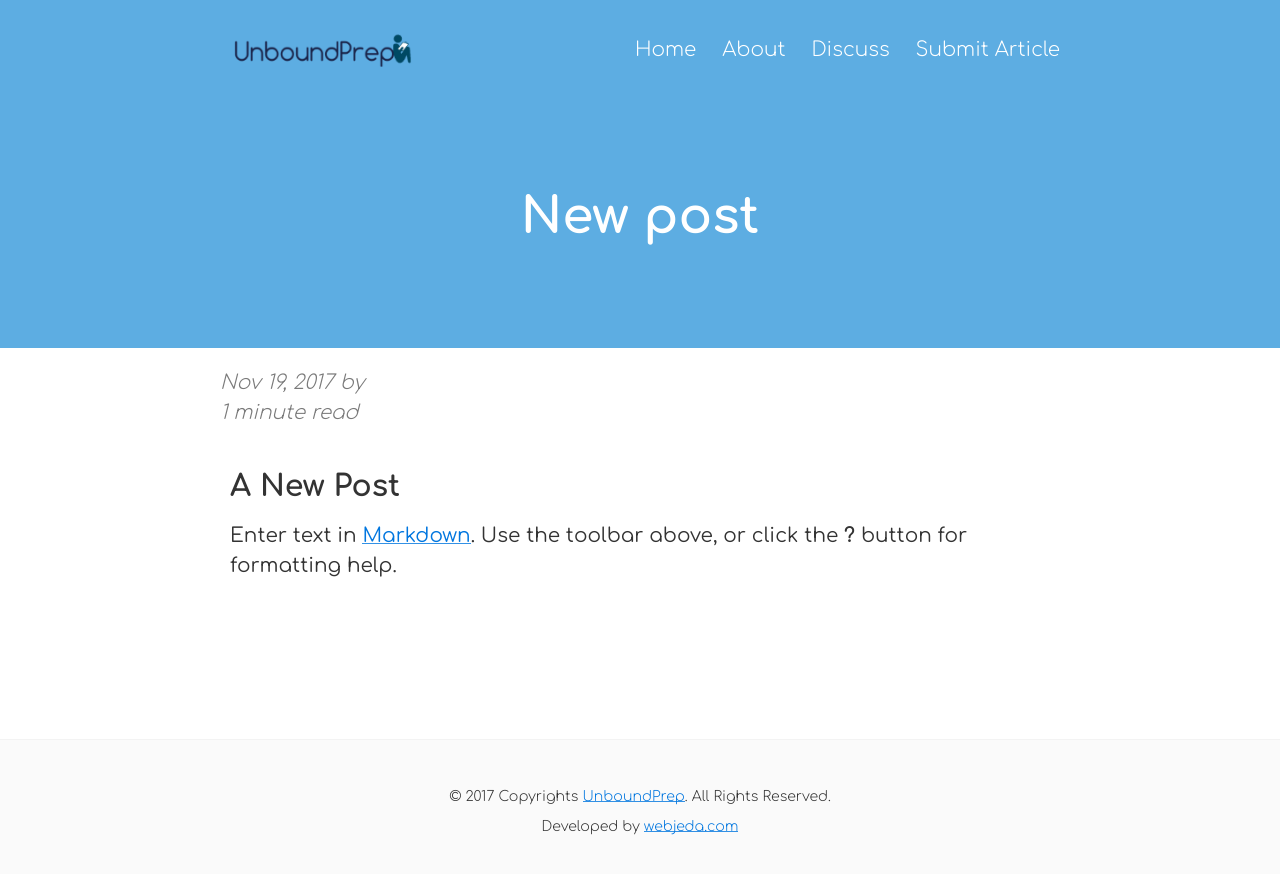
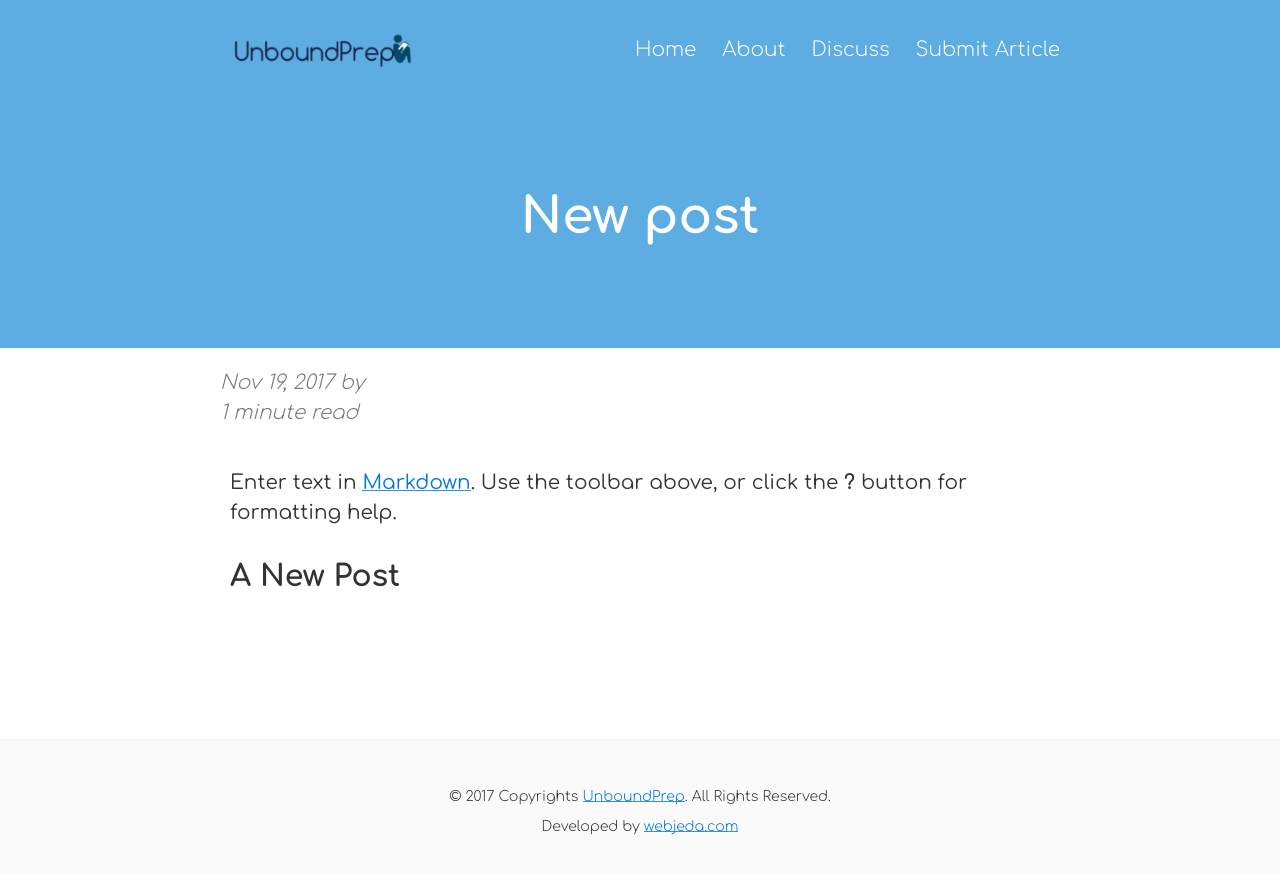
Before and after one commit to imanup/unboundprep-blog, a Jekyll site: the page built from _posts/2017-11-19-new-post.md, in a window 1280 px wide. Shown: the top 874 px of the page. Built offline with Jekyll 4.4.1, drawn with Linux system fonts in a browser that asks for light colours.

```diff
--- a/_posts/2017-11-19-new-post.md
+++ b/_posts/2017-11-19-new-post.md
@@ -5,6 +5,6 @@ title: New post
 description: This is new post.
 Author: new author
 ---
+Enter text in [Markdown](http://daringfireball.net/projects/markdown/). Use the toolbar above, or click the **?** button for formatting help.
+
 ## A New Post
-
-Enter text in [Markdown](http://daringfireball.net/projects/markdown/). Use the toolbar above, or click the **?** button for formatting help.
```
